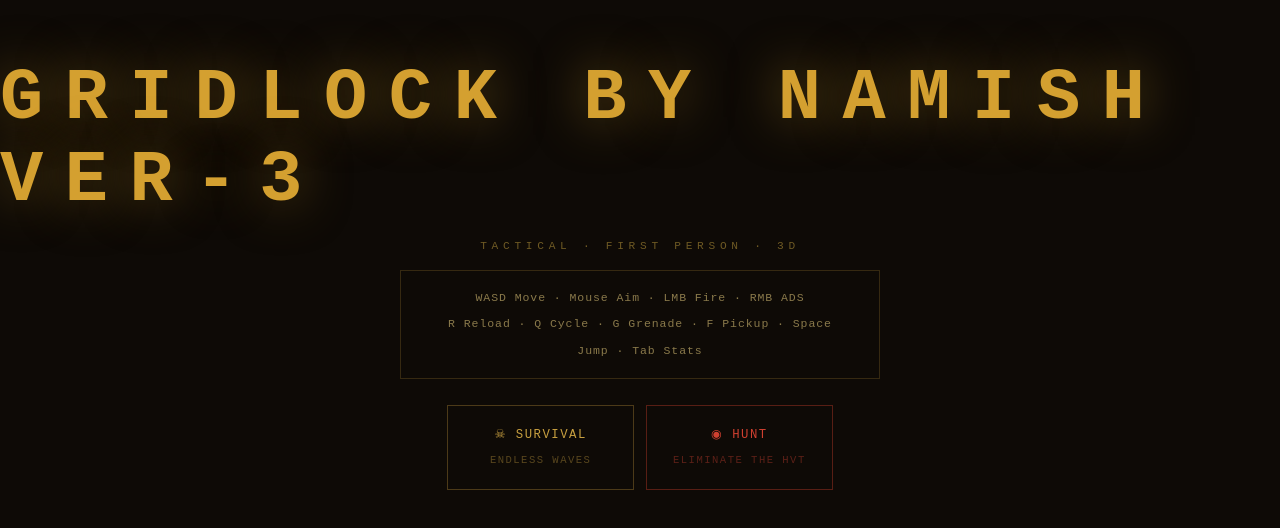
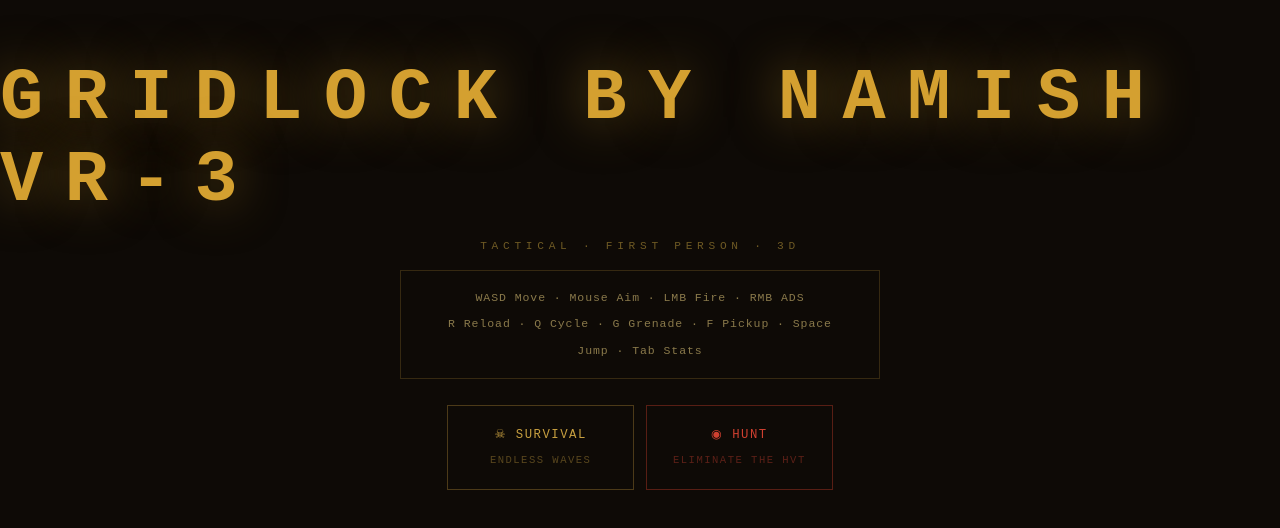
Before and after one commit to dawarnamish28-cell/grid_lock, a plain HTML site: page index.html in a window 1280 px wide. Shown: the part 126-654 px from the top of the page. Drawn offline with nearby package versions, Linux system fonts and the light colour scheme.

Commit message:
fixed bug

```diff
--- a/index.html
+++ b/index.html
@@ -117,7 +117,7 @@ body{background:#0e0a06;overflow:hidden;font-family:'Courier New',monospace;}
   </div>
 </div>
 <div id="overlay">
-  <h1 class="title">GRIDLOCK by Namish VER-3</h1><div class="sub">tactical · first person · 3d </div>
+  <h1 class="title">GRIDLOCK by Namish VR-3</h1><div class="sub">tactical · first person · 3d </div>
   <div class="ctrl">WASD Move · Mouse Aim · LMB Fire · RMB ADS<br>R Reload · Q Cycle · G Grenade · F Pickup · Space Jump · Tab Stats</div>
   <div class="mgrid">
     <button class="mbtn" onclick="startGame('survival')">☠ SURVIVAL<br><small style="opacity:.4;font-size:.66rem">Endless waves</small></button>
```
